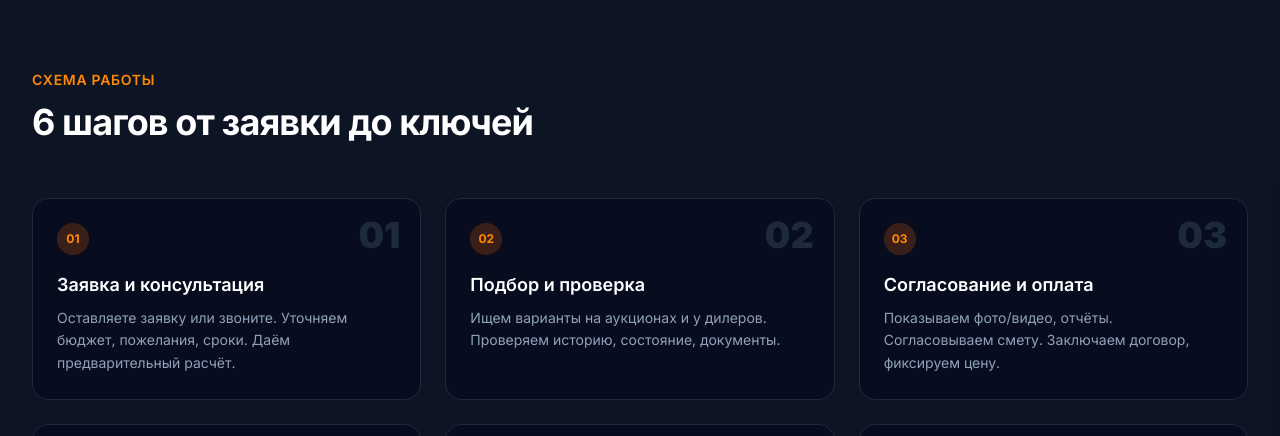
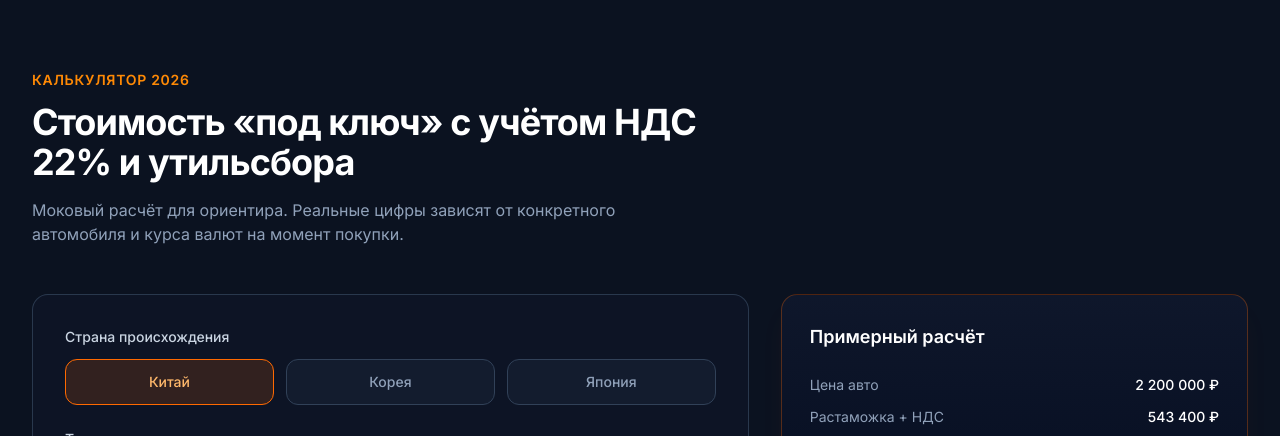
Before and after one commit to gameai2027-gif/aybaza-site, a Next.js app: page / in a window 1280 px wide. Shown: the part 2364-2800 px from the top of the page. Built offline with nearby package versions, Linux system fonts and the light colour scheme.

Commit message:
Add Calculator component

```diff
--- /dev/null
+++ b/src/components/Calculator.tsx
@@ -0,0 +1,203 @@
+"use client";
+
+import { useState, useMemo } from "react";
+import { Button } from "@/components/ui/button";
+import { formatPrice } from "@/lib/utils";
+
+const countries = [
+  { id: "cn", label: "Китай", rate: 0.26 },
+  { id: "kr", label: "Корея", rate: 0.29 },
+  { id: "jp", label: "Япония", rate: 0.31 },
+];
+
+const engineTypes = [
+  { id: "petrol", label: "Бензин", factor: 1 },
+  { id: "diesel", label: "Дизель", factor: 1.08 },
+  { id: "hybrid", label: "Гибрид", factor: 0.95 },
+  { id: "ev", label: "Электро", factor: 0.82 },
+];
+
+export function Calculator() {
+  const [country, setCountry] = useState("cn");
+  const [engine, setEngine] = useState("petrol");
+  const [price, setPrice] = useState(2200000);
+  const [year, setYear] = useState(2023);
+  const [volume, setVolume] = useState(1.5);
+
+  const result = useMemo(() => {
+    const countryRate = countries.find((c) => c.id === country)?.rate ?? 0.28;
+    const engineFactor = engineTypes.find((e) => e.id === engine)?.factor ?? 1;
+    const ageFactor = year >= 2023 ? 1 : year >= 2020 ? 1.05 : 1.12;
+    const volumeFactor = volume <= 1.6 ? 0.95 : volume <= 2.0 ? 1 : 1.15;
+
+    const customs = Math.round(price * countryRate * engineFactor * ageFactor * volumeFactor);
+    const utilSbor = engine === "ev" ? 32000 : Math.round(35000 + volume * 18000);
+    const delivery = 165000;
+    const services = 95000;
+    const total = price + customs + utilSbor + delivery + services;
+
+    return { customs, utilSbor, delivery, services, total };
+  }, [country, engine, price, year, volume]);
+
+  return (
+    <section id="calculator" className="py-20 sm:py-24">
+      <div className="mx-auto max-w-7xl px-4 sm:px-6 lg:px-8">
+        <div className="max-w-2xl mb-12">
+          <p className="text-sm font-semibold uppercase tracking-wider text-orange-400 mb-3">
+            Калькулятор 2026
+          </p>
+          <h2 className="text-3xl sm:text-4xl font-bold tracking-tight text-white">
+            Стоимость «под ключ» с учётом НДС 22% и утильсбора
+          </h2>
+          <p className="mt-4 text-slate-400">
+            Моковый расчёт для ориентира. Реальные цифры зависят от конкретного
+            автомобиля и курса валют на момент покупки.
+          </p>
+        </div>
+
+        <div className="grid lg:grid-cols-5 gap-8">
+          <div className="lg:col-span-3 rounded-2xl border border-slate-700/80 bg-slate-900/60 p-6 sm:p-8 space-y-6">
+            <div>
+              <label className="block text-sm font-medium text-slate-300 mb-3">Страна происхождения</label>
+              <div className="grid grid-cols-3 gap-3">
+                {countries.map((c) => (
+                  <button
+                    key={c.id}
+                    type="button"
+                    onClick={() => setCountry(c.id)}
+                    className={`rounded-xl border py-3 text-sm font-medium transition ${
+                      country === c.id
+                        ? "border-orange-500 bg-orange-500/15 text-orange-300"
+                        : "border-slate-700 bg-slate-800/40 text-slate-400 hover:border-slate-600"
+                    }`}
+                  >
+                    {c.label}
+                  </button>
+                ))}
+              </div>
+            </div>
+
+            <div>
+              <label className="block text-sm font-medium text-slate-300 mb-3">Тип двигателя</label>
+              <div className="grid grid-cols-2 sm:grid-cols-4 gap-3">
+                {engineTypes.map((e) => (
+                  <button
+                    key={e.id}
+                    type="button"
+                    onClick={() => setEngine(e.id)}
+                    className={`rounded-xl border py-3 text-sm font-medium transition ${
+                      engine === e.id
+                        ? "border-orange-500 bg-orange-500/15 text-orange-300"
+                        : "border-slate-700 bg-slate-800/40 text-slate-400 hover:border-slate-600"
+                    }`}
+                  >
+                    {e.label}
+                  </button>
+                ))}
+              </div>
+            </div>
+
+            <div>
+              <label className="block text-sm font-medium text-slate-300 mb-2">Цена автомобиля за рубежом</label>
+              <input
+                type="range"
+                min={700000}
+                max={7000000}
+                step={50000}
+                value={price}
+                onChange={(e) => setPrice(Number(e.target.value))}
+                className="w-full accent-orange-500 h-2 bg-slate-700 rounded-lg appearance-none cursor-pointer"
+              />
+              <div className="mt-2 flex justify-between text-sm">
+                <span className="text-slate-500">700 тыс</span>
+                <span className="font-semibold text-orange-400">{formatPrice(price)}</span>
+                <span className="text-slate-500">7 млн</span>
+              </div>
+            </div>
+
+            <div className="grid sm:grid-cols-2 gap-5">
+              <div>
+                <label className="block text-sm font-medium text-slate-300 mb-2">Год выпуска</label>
+                <select
+                  value={year}
+                  onChange={(e) => setYear(Number(e.target.value))}
+                  className="w-full rounded-xl border border-slate-700 bg-slate-800/60 px-4 py-3 text-white focus:border-orange-500 focus:outline-none focus:ring-1 focus:ring-orange-500"
+                >
+                  {[2025, 2024, 2023, 2022, 2021, 2020, 2019].map((y) => (
+                    <option key={y} value={y}>{y}</option>
+                  ))}
+                </select>
+              </div>
+              <div>
+                <label className="block text-sm font-medium text-slate-300 mb-2">Объём двигателя, л</label>
+                <select
+                  value={volume}
+                  onChange={(e) => setVolume(Number(e.target.value))}
+                  className="w-full rounded-xl border border-slate-700 bg-slate-800/60 px-4 py-3 text-white focus:border-orange-500 focus:outline-none focus:ring-1 focus:ring-orange-500"
+                  disabled={engine === "ev"}
+                >
+                  {[1.0, 1.2, 1.4, 1.5, 1.6, 1.8, 2.0, 2.4, 2.5, 3.0, 3.5].map((v) => (
+                    <option key={v} value={v}>{v.toFixed(1)}</option>
+                  ))}
+                </select>
+              </div>
+            </div>
+          </div>
+
+          <div className="lg:col-span-2">
+            <div className="sticky top-24 rounded-2xl border border-orange-500/30 bg-gradient-to-b from-slate-900 to-slate-950 p-6 sm:p-7 shadow-xl shadow-orange-500/5">
+              <h3 className="text-lg font-semibold text-white mb-6">Примерный расчёт</h3>
+
+              <div className="space-y-3 text-sm">
+                <div className="flex justify-between">
+                  <span className="text-slate-400">Цена авто</span>
+                  <span className="text-white font-medium">{formatPrice(price)}</span>
+                </div>
+                <div className="flex justify-between">
+                  <span className="text-slate-400">Растаможка + НДС</span>
+                  <span className="text-white font-medium">{formatPrice(result.customs)}</span>
+                </div>
+                <div className="flex justify-between">
+                  <span className="text-slate-400">Утильсбор</span>
+                  <span className="text-white font-medium">{formatPrice(result.utilSbor)}</span>
+                </div>
+                <div className="flex justify-between">
+                  <span className="text-slate-400">Доставка</span>
+                  <span className="text-white font-medium">{formatPrice(result.delivery)}</span>
+                </div>
+                <div className="flex justify-between">
+                  <span className="text-slate-400">Услуги и оформление</span>
+                  <span className="text-white font-medium">{formatPrice(result.services)}</span>
+                </div>
+              </div>
+
+              <div className="my-5 border-t border-slate-700" />
+
+              <div className="flex justify-between items-end mb-6">
+                <span className="text-slate-300 font-medium">Итого «под ключ»</span>
+                <span className="text-2xl sm:text-3xl font-bold text-orange-400">
+                  {formatPrice(result.total)}
+                </span>
+              </div>
+
+              <Button
+                className="w-full"
+                size="lg"
+                onClick={() =>
+                  document.getElementById("lead-form")?.scrollIntoView({ behavior: "smooth" })
+                }
+              >
+                Получить точный расчёт
+              </Button>
+
+              <p className="mt-4 text-xs text-slate-500 leading-relaxed">
+                Расчёт носит ознакомительный характер. Точные цифры предоставим
+                после подбора конкретного автомобиля.
+              </p>
+            </div>
+          </div>
+        </div>
+      </div>
+    </section>
+  );
+}
```
